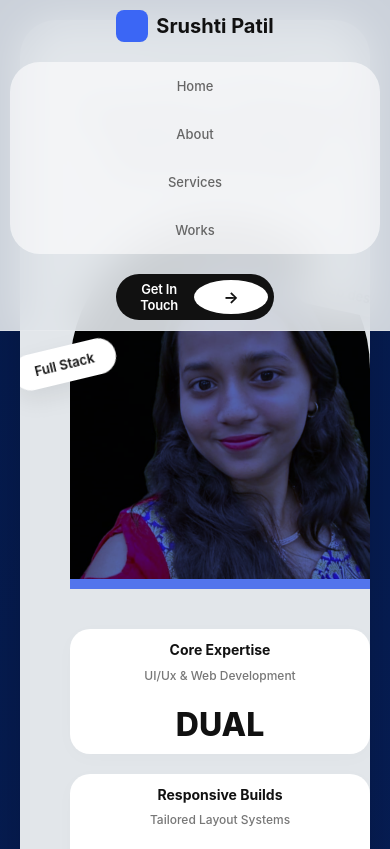
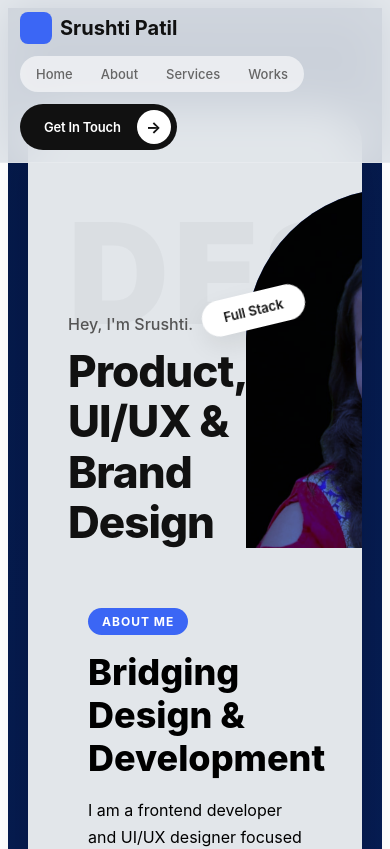
Before and after one commit to SrushtiPatil-08/Personal-Portfolio, a React (Vite) app: page / in a window 390 px wide. Shown: the top 849 px of the page. Built offline with nearby package versions, Linux system fonts and the light colour scheme.

Commit message:
Merge duplicate responsive media queries and optimize mobile layouts

```diff
--- a/src/index.css
+++ b/src/index.css
@@ -1,103 +1,63 @@
-@import url('https://fonts.googleapis.com/css2?family=Inter:wght@300;400;500;600;700&display=swap');
+/* ==========================================
+   📱 Portfolio Mobile Fluid System
+   ========================================== */
 
-* {
-  margin: 0;
-  padding: 0;
-  box-sizing: border-box;
-}
-
-body {
-  font-family: "Inter", sans-serif;
-  background: #f6f7fb;
-  color: #0f172a;
-  overflow-x: hidden; /* Prevents layout items from sticking out horizontally */
-  width: 100%;
-}
-
-html {
-  scroll-behavior: smooth;
-  width: 100%;
-  overflow-x: hidden;
-}
-
-h1, h2, h3 {
-  letter-spacing: -0.03em;
-}
-
-p {
-  line-height: 1.6;
-  color: #64748b;
-}
-
-/* ==========================================================================
-   📱 SYSTEM-WIDE MOBILE RESPONSIVE OVERRIDES
-   ========================================================================== */
-
+/* This targets screens smaller than 900px (Tablets and Phones) */
 @media (max-width: 900px) {
 
-  /* 1. FORCE FLEX LAYOUTS TO STACK VERTICALLY */
-  /* This cleans up the Navbar layout and prevents structural overlap */
-  div[style*="display: flex"],
-  div[style*="display: 'flex'"],
-  nav[style*="display: flex"],
-  footer[style*="display: flex"] {
+  /* Navbar Container Overhaul */
+  .responsive-nav {
     flex-direction: column !important;
+    gap: 16px !important;
+    padding: 15px !important;
+    width: 100% !important;
     align-items: center !important;
-    justify-content: center !important;
-    text-align: center !important;
-    gap: 20px !important;
-    width: 100% !important;
-    padding: 10px !important;
   }
 
-  /* Keep badge rows or horizontal tags wrapping nicely instead of dropping into columns */
-  div[style*="flex-wrap: wrap"],
-  div[style*="gap: 10px"],
-  div[style*="gap: 24px"] {
-    flex-direction: row !important;
+  /* Link Capsule Grouping */
+  .responsive-menu {
+    flex-direction: row !important; /* Forces Home, About, Services, Works to stay side-by-side */
+    flex-wrap: wrap !important;
     justify-content: center !important;
+    gap: 12px !important;
+    width: 100% !important;
+    padding: 8px 16px !important;
+    border-radius: 20px !important;
   }
 
-  /* 2. RESTRUCTURE THE STICKY EXPERIENCE GRID TO ONE COLUMN */
-  div[style*="display: grid"],
-  div[style*="display: 'grid'"] {
-    grid-template-columns: 1fr !important; /* Forces layout to fall cleanly into 1 vertical column */
-    gap: 30px !important;
-    width: 100% !important;
+  /* Main Viewport Container Constraints */
+  .responsive-container-main {
+    padding: 100px 12px 30px 12px !important; /* Prevents text from slamming hard against phone bezels */
+    gap: 40px !important;
   }
 
-  /* Unpin your sticky column sidebar headers on mobile devices */
-  div[style*="position: sticky"],
-  div[style*="position: 'sticky'"] {
-    position: relative !important;
-    top: 0 !important;
-    align-items: center !important;
+  /* Hero & Image Structuring (CONSOLIDATED) */
+  .responsive-hero-grid {
+    display: flex !important;
+    flex-direction: column !important; /* Gracefully stacks your intro text and portrait wrapper */
+    gap: 24px !important;
     text-align: center !important;
+    padding: 24px 16px !important;
+    border-radius: 24px !important;
   }
 
-  /* 3. FLUID TYPOGRAPHY SCALING */
-  /* Downscale the big headline typography elements so they don't break outside card components */
-  h1, div[style*="fontSize: '56px'"], h2[style*="fontSize: '56px'"] {
-    font-size: 34px !important;
+  /* Profile Picture Control */
+  .responsive-profile-wrapper {
+    width: 100% !important;
+    max-width: 280px !important; /* Perfectly balances your frame without overflowing */
+    margin: 0 auto !important;
+  }
+
+  /* Structural Cards (Services Grid, Selected Works Grid) */
+  .responsive-grid-cards {
+    grid-template-columns: 1fr !important; /* Forces cards into an elegant stacked configuration */
+    gap: 20px !important;
+    padding: 0 10px !important;
+  }
+
+  /* Adjust typography headers globally on mobile devices */
+  .fluid-title {
+    font-size: 32px !important;
     line-height: 1.2 !important;
   }
-
-  div[style*="fontSize: '140px'"], div[style*="font-size: 140px"] {
-    font-size: 54px !important;
-    top: 10px !important;
-  }
-
-  /* 4. FIX COMPONENT CARD FRAMES & HERO BACKGROUNDS */
-  section, div[style*="maxWidth: '1200px'"] {
-    width: 100% !important;
-    max-width: 100% !important;
-    padding: 20px 15px !important; /* Adds standard safety padding inside the phone edges */
-    border-radius: 20px !important; /* Smooths down extreme corners on phone aspect ratios */
-  }
-
-  /* Adjust profile frame image masks to sit cleanly inside layouts */
-  div[style*="clipPath"], img[style*="clipPath"] {
-    max-width: 100% !important;
-    height: auto !important;
-  }
 }
```
